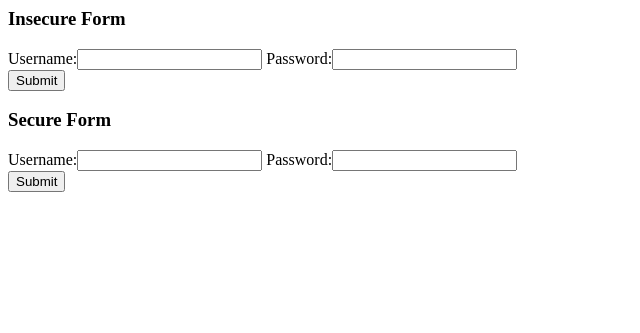
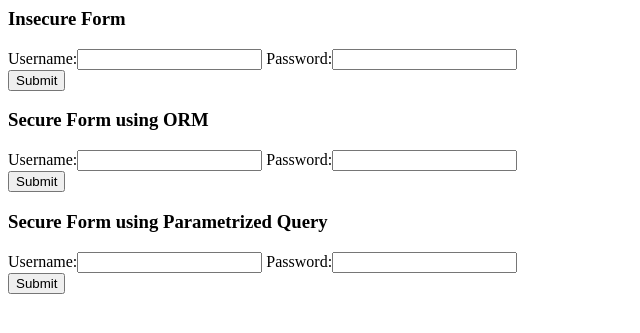
Before and after one commit to jinalp60/network-security-attacks, a Flask app: page / in a window 1280 px wide. Shown: the top 333 px of the page, without its empty margins (0-640 px from the left). Run offline with Flask 2, Linux system fonts and the light colour scheme; some libraries are stand-ins or nearby versions.

Commit message:
added defence

```diff
--- a/SQLInject/app/app.py
+++ b/SQLInject/app/app.py
@@ -3,6 +3,7 @@ import json
 from flask import Flask,request, render_template
 from flask_restful import Resource, Api
 from flask_sqlalchemy import SQLAlchemy
+from sqlalchemy.sql import text
 
 from serializers import AlchemyEncoder
 
@@ -67,6 +68,23 @@ def secure():
             )
         return json.dumps(ret)
 
+@app.route('/secure-nonorm-profule-details',methods=['GET','POST'])
+def secure_nonorm():
+
+    if request.method == 'POST':
+        user = request.form['username']
+        stmt = text("select * from user where username = :s")
+        res = connection.execute(stmt, s=user)
+        output = []
+        for obj in res:
+            single = {}
+            single['id'] = obj[0]
+            single['username'] = obj[1]
+            single['email'] = obj[2]
+            output.append(single)
+        return json.dumps(output)
+
+
 
 
 if __name__ == '__main__':
--- a/SQLInject/app/templates/index.html
+++ b/SQLInject/app/templates/index.html
@@ -9,8 +9,16 @@
         <input type="submit"/>
     </form>
 
-    <h3>Secure Form</h3>
+    <h3>Secure Form using ORM</h3>
     <form action="/secure-profile-details" method="POST">
+        Username:<input type="text" name="username"/>
+        Password:<input type="password" name="password"/>
+        <br/>
+        <input type="submit"/>
+    </form>
+
+    <h3>Secure Form using Parametrized Query</h3>
+    <form action="/secure-nonorm-profule-details" method="POST">
         Username:<input type="text" name="username"/>
         Password:<input type="password" name="password"/>
         <br/>
```
